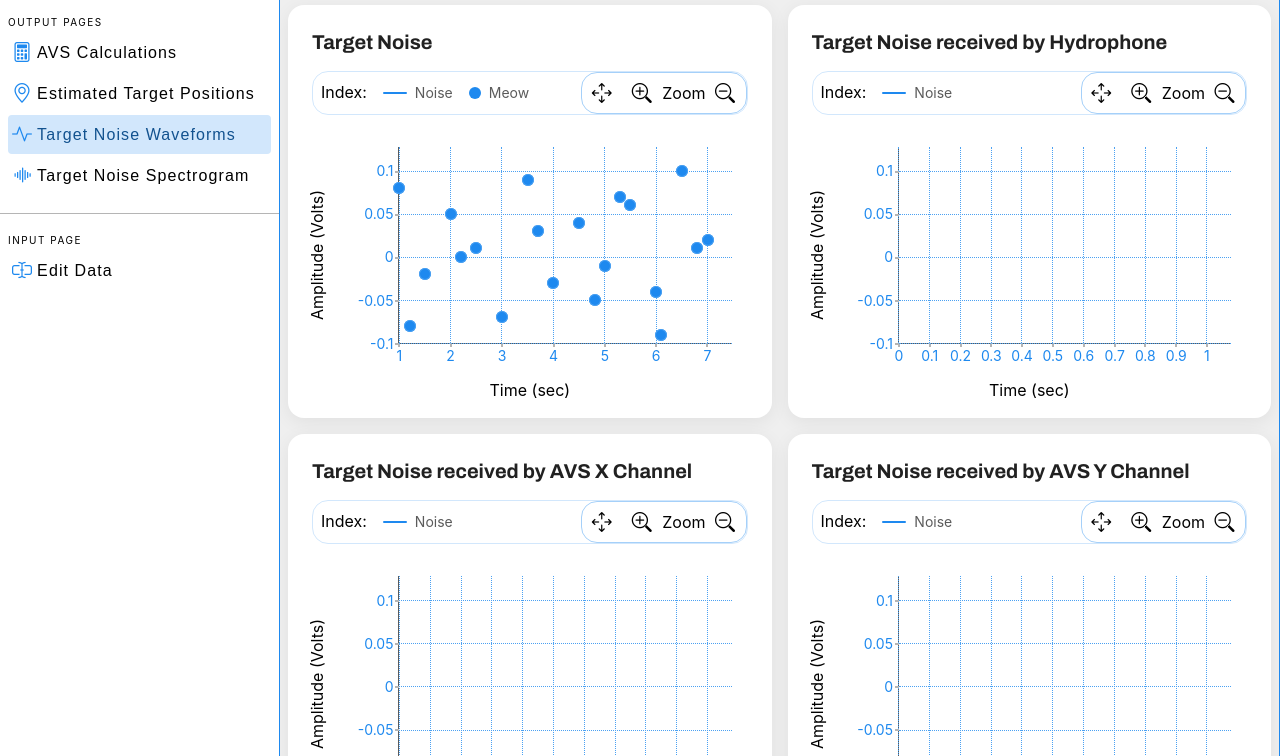
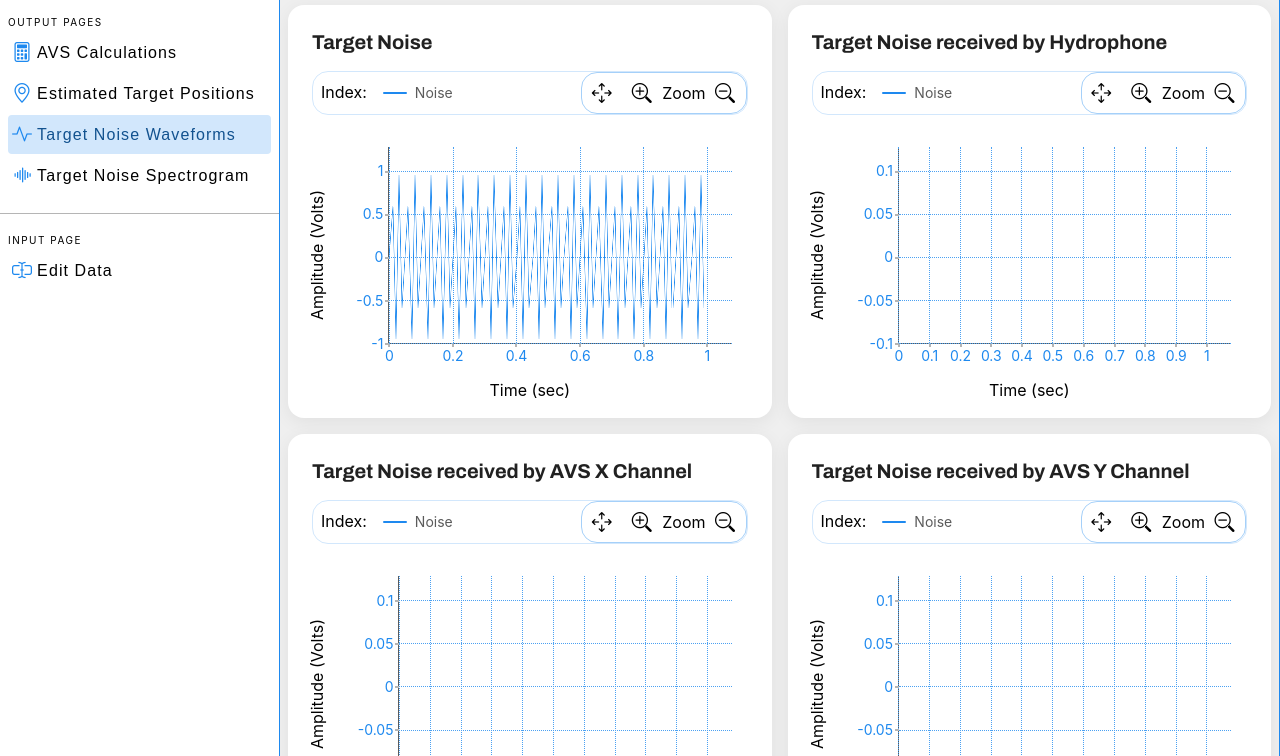
Before and after one commit to vedantmali05/underwater-avs-simulator, an Electron app: page waveform-target-noise.html in a window 1280 px wide. Shown: the part 44-800 px from the top of the page. Drawn offline with nearby package versions, Linux system fonts and the light colour scheme.

Commit message:
Waveform plot based on linspace

```diff
--- a/js/components/graphs.js
+++ b/js/components/graphs.js
@@ -25,8 +25,8 @@ export class GraphIndexItem {
     }
 }
 
-// Graph Dot Point
-export class GraphDotPoint {
+// Graph Data Point
+export class GraphdataPoint {
     constructor(indexItemProperties, x, y) {
         this.label = indexItemProperties.label;
         this.color = indexItemProperties.color;
@@ -71,7 +71,7 @@ export class Graph {
         this.indexItems = [];
         this.axisX = {};
         this.axisY = {};
-        this.dotPoints = [];
+        this.dataPoints = [];
     }
 
     setAxis(axisX, axisY) {
@@ -83,11 +83,14 @@ export class Graph {
         this.indexItems = this.indexItems.concat(indexItem);
     }
 
-    addDotPoints(dotPoint) {
+    adddataPoints(dataPoint) {
         if (this.type == GRAPH_TYPE.positional) {
-            this.dotPoints = this.dotPoints.concat(dotPoint);
+            this.dataPoints = this.dataPoints.concat(dataPoint);
+        } else if (this.type == GRAPH_TYPE.waveform) {
+            this.dataPoints = dataPoint;
         }
     }
+
 }
 
 
@@ -181,16 +184,16 @@ function createAxisGridLines(axisType, axisInfo, holder) {
 }
 
 // FUNCTION TO SET MIN AND MAX AXIS POINTS DYNAMICALLY
-function setMinMaxDynamically(axisType, axis, dotPoints) {
+function setMinMaxDynamically(axisType, axis, dataPoints) {
     // If setDynamically is true,
     if (axis.setDynamically) {
         // Don't center the origin
         axis.centeredOrigin = false;
 
-        // Find lowest and highest values (X or Y) among all dotPoints
-        let lowest = dotPoints[0][axisType];
-        let highest = dotPoints[0][axisType];
-        dotPoints.forEach(point => {
+        // Find lowest and highest values (X or Y) among all dataPoints
+        let lowest = dataPoints[0][axisType];
+        let highest = dataPoints[0][axisType];
+        dataPoints.forEach(point => {
             lowest = Math.min(lowest, point[axisType]);
             highest = Math.max(highest, point[axisType]);
         });
@@ -214,13 +217,13 @@ export function createGraph(options = {}) {
         type,
         controls,
         indexItems,
-        dotPoints,
+        dataPoints,
     } = options;
     let { axisX, axisY } = options;
 
     // Set X and Y originPoint, maxPoint and pointDifference dynamically
-    axisX = setMinMaxDynamically(GRAPH_AXIS_TYPE.x, axisX, dotPoints);
-    axisY = setMinMaxDynamically(GRAPH_AXIS_TYPE.y, axisY, dotPoints);
+    axisX = setMinMaxDynamically(GRAPH_AXIS_TYPE.x, axisX, dataPoints);
+    axisY = setMinMaxDynamically(GRAPH_AXIS_TYPE.y, axisY, dataPoints);
 
     // Create the main graph container element
     const graphBox = document.createElement("div");
@@ -287,48 +290,100 @@ export function createGraph(options = {}) {
     graphSec.style.setProperty("--value-width", longestValue + "ch");
 
     if (type == GRAPH_TYPE.positional) {
-        setDotPoints(dotPoints, axisX, axisY, graphHolder);
+        setdataPoints(dataPoints, axisX, axisY, graphHolder);
     } else if (type == GRAPH_TYPE.waveform) {
-
+        setWaveLines(dataPoints, axisX, axisY, indexItems[0], graphHolder);
     }
 }
 
-// Setting Dot Points on the graph
-function setDotPoints(dotPoints, axisX, axisY, graphHolder) {
-    // Create dot point holder element
-    let dotPointHolder = document.createElement("div");
-    dotPointHolder.classList.add("dot-point-holder");
-    graphHolder.append(dotPointHolder);
+// Setting Data Points on the graph
+function setdataPoints(dataPoints, axisX, axisY, graphHolder) {
+    // Create Data Point holder element
+    let dataPointHolder = document.createElement("div");
+    dataPointHolder.classList.add("data-point-holder");
+    graphHolder.append(dataPointHolder);
 
-    // For Each Dot Point in the Array
-    dotPoints.forEach(point => {
-        // Creating a Dot Point and append to dotPointHolder
-        let dotPointElem = document.createElement("span");
-        dotPointElem.classList.add("dot-point");
-        if (point.icon) dotPointElem.innerHTML = `<i class="bi bi-${point.icon}"></i>`;
-        dotPointHolder.append(dotPointElem);
+    // For Each Data Point in the Array
+    dataPoints.forEach(point => {
+        // Creating a Data Point and append to dataPointHolder
+        let dataPointElem = document.createElement("span");
+        dataPointElem.classList.add("data-point");
+        if (point.icon) dataPointElem.innerHTML = `<i class="bi bi-${point.icon}"></i>`;
+        dataPointHolder.append(dataPointElem);
 
-        // Creating corresponding tooltip and append to dotPointHolder
+        // Creating corresponding tooltip and append to dataPointHolder
         let tooltipElem = document.createElement("span");
-        tooltipElem.classList.add("dot-point-tooltip");
+        tooltipElem.classList.add("data-point-tooltip");
         tooltipElem.innerHTML = `
         <div class="label">${point.label}</div>
         <div class="subtitle">x:${point.x}, y:${point.y}</div>`;
-        dotPointHolder.append(tooltipElem);
+        dataPointHolder.append(tooltipElem);
 
         // Set color to Point
-        dotPointElem.style.setProperty("--clr-index", point.color);
+        dataPointElem.style.setProperty("--clr-index", point.color);
 
-        // Positioning the Dot Point and it's tooltip
+        // Positioning the Data Point and it's tooltip
         const [xPercentage, yPercentage] = getCoordinatePercentages(point.x, point.y, axisX, axisY);
-        dotPointElem.style.setProperty("--x-percentage", xPercentage + "%");
-        dotPointElem.style.setProperty("--y-percentage", yPercentage + "%");
+        dataPointElem.style.setProperty("--x-percentage", xPercentage + "%");
+        dataPointElem.style.setProperty("--y-percentage", yPercentage + "%");
         tooltipElem.style.setProperty("--x-percentage", xPercentage + "%");
 
         // Tooltip and Point Selection Event
-        dotPointElem.addEventListener("click", () => {
-            dotPointElem.classList.toggle("selected");
+        dataPointElem.addEventListener("click", () => {
+            dataPointElem.classList.toggle("selected");
             tooltipElem.classList.toggle("visible");
         });
     });
 }
+
+// FUNCTION to Create Waveform Lines and Set them to graph
+function setWaveLines(dataPoints, axisX, axisY, indexItems, graphHolder) {
+    if (dataPoints.length === 0) return;
+
+
+    // Create dot point holder element
+    let dataPointHolder = document.createElement("div");
+    dataPointHolder.classList.add("data-point-holder");
+    graphHolder.append(dataPointHolder);
+
+    for (let i = 0; i < dataPoints.length - 1; i++) {
+        const point = dataPoints[i];
+        // Get Line Length
+        let [x1Percentage, y1Percentage] = getCoordinatePercentages(point[0], point[1], axisX, axisY);
+        let [x2Percentage, y2Percentage] = getCoordinatePercentages(dataPoints[i + 1][0], dataPoints[i + 1][1], axisX, axisY);
+
+        x1Percentage = parseFloat(x1Percentage.toFixed(100));
+        y1Percentage = parseFloat(y1Percentage.toFixed(100));
+        x2Percentage = parseFloat(x2Percentage.toFixed(100));
+        y2Percentage = parseFloat(y2Percentage.toFixed(100));
+
+        // dataPointHolder.innerHTML += `
+        // <line x1="${x1Percentage}%" y1="${y1Percentage}%" x2="${x2Percentage}%" y2="${y2Percentage}%" stroke="red" fill="none" stroke-width="1"></line>
+        // `
+
+        // console.log(
+        //     "\n",
+        //     "x1-" + x1Percentage,
+        //     "y1-" + y1Percentage,
+        //     "\n",
+        //     "x2-" + x1Percentage,
+        //     "y2-" + y1Percentage
+        // );
+        // console.log((y2Percentage - y1Percentage).toString().replace('e-', ''));
+
+
+        let lineBox = document.createElement("span");
+        lineBox.classList.add("linebox")
+        lineBox.style.width = `${x2Percentage - x1Percentage}%`;
+        lineBox.style.height = `${(y2Percentage - y1Percentage).toString().replace('e-', '')}%`;
+        lineBox.style.setProperty("--x-percentage", x1Percentage + "%");
+        lineBox.style.setProperty("--y-percentage", y1Percentage + "%");
+        lineBox.style.setProperty("--clr-index", indexItems.color);
+        if (y1Percentage > y2Percentage) {
+            lineBox.classList.add("downwards")
+            lineBox.style.height = `${(y1Percentage - y2Percentage).toString().replace('e-', '')}%`;
+            lineBox.style.setProperty("--y-percentage", y2Percentage + "%");
+        }
+        dataPointHolder.append(lineBox)
+    }
+}
--- a/js/components/utils.js
+++ b/js/components/utils.js
@@ -329,3 +329,17 @@ export function getCoordinatePercentages(targetX, targetY, axisX, axisY) {
 
     return [xPercentage, yPercentage];
 }
+
+export function getLinspaceArray(sampleRate, duration) {
+    // Calculate the total number of samples
+    const numSamples = Math.floor(sampleRate * duration);
+
+    // Generate an array of time values (x-coordinates)
+    const timeAxis = Array.from({ length: numSamples }, (_, i) => i / sampleRate);
+
+    // Generate an array of sound wave amplitudes (y-coordinates)
+    // This example generates a simple sine wave, you can replace this with your sound wave logic
+    const yAxis = timeAxis.map(t => Math.sin(2 * Math.PI * t * 440)); // Adjust frequency as needed (440 Hz here)
+
+    return { xPoints: timeAxis, yPoints: yAxis };
+}
--- a/js/index.js
+++ b/js/index.js
@@ -11,7 +11,7 @@ import {
 
 import { setTitleAttr, createDialog, createSnackbar } from "./components/utils.js";
 import { getParentElement, refreshInputs } from "./components/utils.js";
-import { GraphControls, GraphIndexItem, GraphAxisX, GraphAxisY, GraphDotPoint, Graph, createGraph } from "./components/graphs.js";
+import { GraphControls, GraphIndexItem, GraphAxisX, GraphAxisY, GraphdataPoint, Graph, createGraph } from "./components/graphs.js";
 
 document.addEventListener("DOMContentLoaded", () => {
 
--- a/js/spectrogram-target-noise.js
+++ b/js/spectrogram-target-noise.js
@@ -1,4 +1,4 @@
-import { GraphControls, GraphIndexItem, GraphAxisX, GraphAxisY, GraphDotPoint, Graph, createGraph } from "./components/graphs.js"
+import { GraphControls, GraphIndexItem, GraphAxisX, GraphAxisY, GraphdataPoint, Graph, createGraph } from "./components/graphs.js"
 import { UI_COLORS, GRAPH_AXIS_TYPE, GRAPH_INDEX_ITEM_TYPE, GRAPH_TYPE } from "./components/data.js"
 
 document.addEventListener("DOMContentLoaded", () => {
--- a/js/waveform-target-noise.js
+++ b/js/waveform-target-noise.js
@@ -1,4 +1,5 @@
-import { GraphControls, GraphIndexItem, GraphAxisX, GraphAxisY, GraphDotPoint, Graph, createGraph } from "./components/graphs.js"
+import { GraphControls, GraphIndexItem, GraphAxisX, GraphAxisY, GraphdataPoint, Graph, createGraph } from "./components/graphs.js"
+import { getLinspaceArray } from "./components/utils.js"
 import { UI_COLORS, GRAPH_AXIS_TYPE, GRAPH_INDEX_ITEM_TYPE, GRAPH_TYPE } from "./components/data.js"
 
 document.addEventListener("DOMContentLoaded", () => {
@@ -20,27 +21,41 @@ document.addEventListener("DOMContentLoaded", () => {
         // Graph Items
         let graphIndexItems = [
             new GraphIndexItem("Noise", GRAPH_INDEX_ITEM_TYPE.line, UI_COLORS.primary.base),
-            new GraphIndexItem("Meow", GRAPH_INDEX_ITEM_TYPE.dot, UI_COLORS.primary.base)
         ];
 
-        let xPoints = [1, 1.5, 2, 2.5, 3, 3.5, 4, 4.5, 5, 5.5, 6, 6.5, 7, 1.2, 2.2, 3.7, 4.8, 5.3, 6.1, 6.8];
-        let yPoints = [0.08, -0.02, 0.05, 0.01, -0.07, 0.09, -0.03, 0.04, -0.01, 0.06, -0.04, 0.10, 0.02, -0.08, 0.00, 0.03, -0.05, 0.07, -0.09, 0.01]
+        let SOURCE_DATA =
+        {
+            targetStrength: 1,
+            noiseSourceFrequency: 2000,
+            signalDuration: 1,
+            samplingRate: 100,
+            avs1X: 10,
+            avs1Y: 25,
+            avs2X: 32,
+            avs2Y: 17,
+            targetX: 15,
+            targetY: 22,
+            seastate: 1,
+            recordTime: 1818960001371,
+        };
+        // let xPoints = [1, 1.2, 1.5, 2, 2.2, 2.5, 3, 3.5, 3.7, 4, 4.5, 4.8, 5, 5.3, 5.5, 6, 6.1, 6.5, 6.8, 7];
+        // let yPoints = [0.0, -0.02, 0.05, 0.01, -0.07, 0.09, -0.03, 0.04, -0.01, 0.06, -0.04, 0.10, 0.02, -0.08, 0.00, 0.03, -0.05, 0.07, -0.09, 0.01]
+        let { xPoints, yPoints } = getLinspaceArray(SOURCE_DATA.samplingRate, SOURCE_DATA.signalDuration);
 
-        let dotPoints = [];
+        let dataPoints = [];
 
         xPoints.forEach((x, i) => {
-            dotPoints.push(new GraphDotPoint(graphIndexItems[1], x, yPoints[i]));
+            dataPoints.push([x, yPoints[i]]);
         })
 
         // X and Y Axis
-        let graphAxisX = new GraphAxisX("Time (sec)", false, 1, 7);
-        let graphAxisY = new GraphAxisY("Amplitude (Volts)", false, 0.05, 0.1);
-        graphAxisX.originPoint = 1;
+        let graphAxisX = new GraphAxisX("Time (sec)", false, .2, 1);
+        let graphAxisY = new GraphAxisY("Amplitude (Volts)", false, .5, 1);
         graphAxisY.centeredOrigin = true;
 
         // Graph Settings
-        let graph = new Graph("target_noise", "Target Noise", null, GRAPH_TYPE.positional);
-        graph.addDotPoints(dotPoints);
+        let graph = new Graph("target_noise", "Target Noise", null, GRAPH_TYPE.waveform);
+        graph.adddataPoints(dataPoints);
         graph.addIndexItems(graphIndexItems);
         graph.setAxis(graphAxisX, graphAxisY);
 
@@ -61,7 +76,7 @@ document.addEventListener("DOMContentLoaded", () => {
         graphAxisY.centeredOrigin = true;
 
         // Graph Settings
-        let graph = new Graph("target_noise_hydrophone", "Target Noise received by Hydrophone", null, GRAPH_TYPE.waveform);
+        let graph = new Graph("target_noise_hydrophone", "Target Noise received by Hydrophone", null, GRAPH_TYPE.positional);
         graph.addIndexItems(graphIndexItems);
         graph.setAxis(graphAxisX, graphAxisY);
 
@@ -82,7 +97,7 @@ document.addEventListener("DOMContentLoaded", () => {
         graphAxisY.centeredOrigin = true;
 
         // Graph Settings
-        let graph = new Graph("target_noise_avs_x_channel", "Target Noise received by AVS X Channel", null, GRAPH_TYPE.waveform);
+        let graph = new Graph("target_noise_avs_x_channel", "Target Noise received by AVS X Channel", null, GRAPH_TYPE.positional);
         graph.addIndexItems(graphIndexItems);
         graph.setAxis(graphAxisX, graphAxisY);
 
@@ -103,7 +118,7 @@ document.addEventListener("DOMContentLoaded", () => {
         graphAxisY.centeredOrigin = true;
 
         // Graph Settings
-        let graph = new Graph("target_noise_avs_y_channel", "Target Noise received by AVS Y Channel", null, GRAPH_TYPE.waveform);
+        let graph = new Graph("target_noise_avs_y_channel", "Target Noise received by AVS Y Channel", null, GRAPH_TYPE.positional);
         graph.addIndexItems(graphIndexItems);
         graph.setAxis(graphAxisX, graphAxisY);
 
--- a/style/form.css
+++ b/style/form.css
@@ -42,7 +42,7 @@ button i {
 }
 
 button.icon > i::before,
-.dot-point > i::before {
+.data-point > i::before {
   width: 3.2rem;
   aspect-ratio: 1;
   display: flex;
--- a/style/main.css
+++ b/style/main.css
@@ -821,7 +821,7 @@ GRAPHS
 }
 
 .graph-sec .index-item .index-symbol,
-.dot-point {
+.data-point {
   background-color: var(--clr-index);
   display: grid;
   place-items: center;
@@ -960,9 +960,9 @@ GRAPHS
   left: calc((var(--value-width) * -1) - 0.2rem);
 }
 
-/* DOT POINT HOLDER, DOT POINTS and TOOLTIPS */
+/* Data Point HOLDER, Data PointS and TOOLTIPS */
 
-.dot-point-holder {
+.data-point-holder {
   --clr-inset-border: var(--clr-primary-light);
   width: calc(100% - 2.4rem);
   height: calc(100% - 2.4rem);
@@ -971,7 +971,8 @@ GRAPHS
   position: absolute;
 }
 
-.dot-point {
+.data-point,
+.linebox {
   position: absolute;
   transform: translate(-50%, -50%);
   left: var(--x-percentage);
@@ -980,19 +981,19 @@ GRAPHS
   cursor: pointer;
 }
 
-.dot-point i {
+.data-point i {
   font-size: var(--fs-200);
 }
 
-.dot-point:has(i) {
+.data-point:has(i) {
   --clr-inset-border: transparent;
 }
 
-.dot-point i::before {
+.data-point i::before {
   width: 1.2rem;
 }
 
-.dot-point-tooltip {
+.data-point-tooltip {
   position: absolute;
   background-color: var(--clr-black-light);
   color: var(--clr-white);
@@ -1006,45 +1007,72 @@ GRAPHS
   opacity: 0;
 }
 
-.dot-point-tooltip:hover {
+.data-point-tooltip:hover {
   z-index: 11;
 }
 
-.dot-point-tooltip .label {
+.data-point-tooltip .label {
   color: var(--clr-accent-light);
 }
 
-.dot-point-tooltip .subtitle {
+.data-point-tooltip .subtitle {
   color: var(--clr-grey-bg);
 }
 
-/* DOT POINT HOVER EFFECTS */
-.dot-point:hover {
+/* Data Point HOVER EFFECTS */
+.data-point:hover {
   box-shadow: inset 0 0 0 1px var(--clr-inset-border),
     0 0 0 8px var(--clr-primary-hover);
 }
 
-.dot-point:hover + .dot-point-tooltip {
+.data-point:hover + .data-point-tooltip {
   box-shadow: 0 0 0 8px var(--clr-primary-hover);
 }
 
 /* Selected */
 
-.dot-point.selected,
-.dot-point-tooltip.visible {
+.data-point.selected,
+.data-point-tooltip.visible {
   box-shadow: inset 0 0 0 1px var(--clr-inset-border),
     0 0 0 2px var(--clr-primary-light);
 }
 
-.dot-point:hover + .dot-point-tooltip,
-.dot-point-tooltip.visible {
+.data-point:hover + .data-point-tooltip,
+.data-point-tooltip.visible {
   visibility: visible;
   opacity: 1;
 }
 
 /* Hovering After Selected */
-.dot-point.selected:hover,
-.dot-point.selected:hover + .dot-point-tooltip.visible {
+.data-point.selected:hover,
+.data-point.selected:hover + .data-point-tooltip.visible {
   box-shadow: inset 0 0 0 1px var(--clr-inset-border),
     0 0 0 2px var(--clr-primary-light), 0 0 0 8px var(--clr-primary-hover);
 }
+
+/* Waveline */
+
+.data-point-holder .linebox {
+  bottom: var(--y-percentage);
+  transform: translate(0, 0);
+  box-shadow: none;
+
+  background: linear-gradient(
+    to top left,
+    rgba(0, 0, 0, 0) 0%,
+    rgba(0, 0, 0, 0) calc(50% - 0.6px),
+    var(--clr-index) 50%,
+    rgba(0, 0, 0, 0) calc(50% + 0.6px),
+    rgba(0, 0, 0, 0) 100%
+  );
+}
+.data-point-holder .linebox.downwards {
+  background: linear-gradient(
+    to top right,
+    rgba(0, 0, 0, 0) 0%,
+    rgba(0, 0, 0, 0) calc(50% - 0.6px),
+    var(--clr-index) 50%,
+    rgba(0, 0, 0, 0) calc(50% + 0.6px),
+    rgba(0, 0, 0, 0) 100%
+  );
+}
```
Also changed, not shown: js/estimated-target-positions.js (+14 -14 lines), waveform-target-noise.html (+3 -4 lines).
